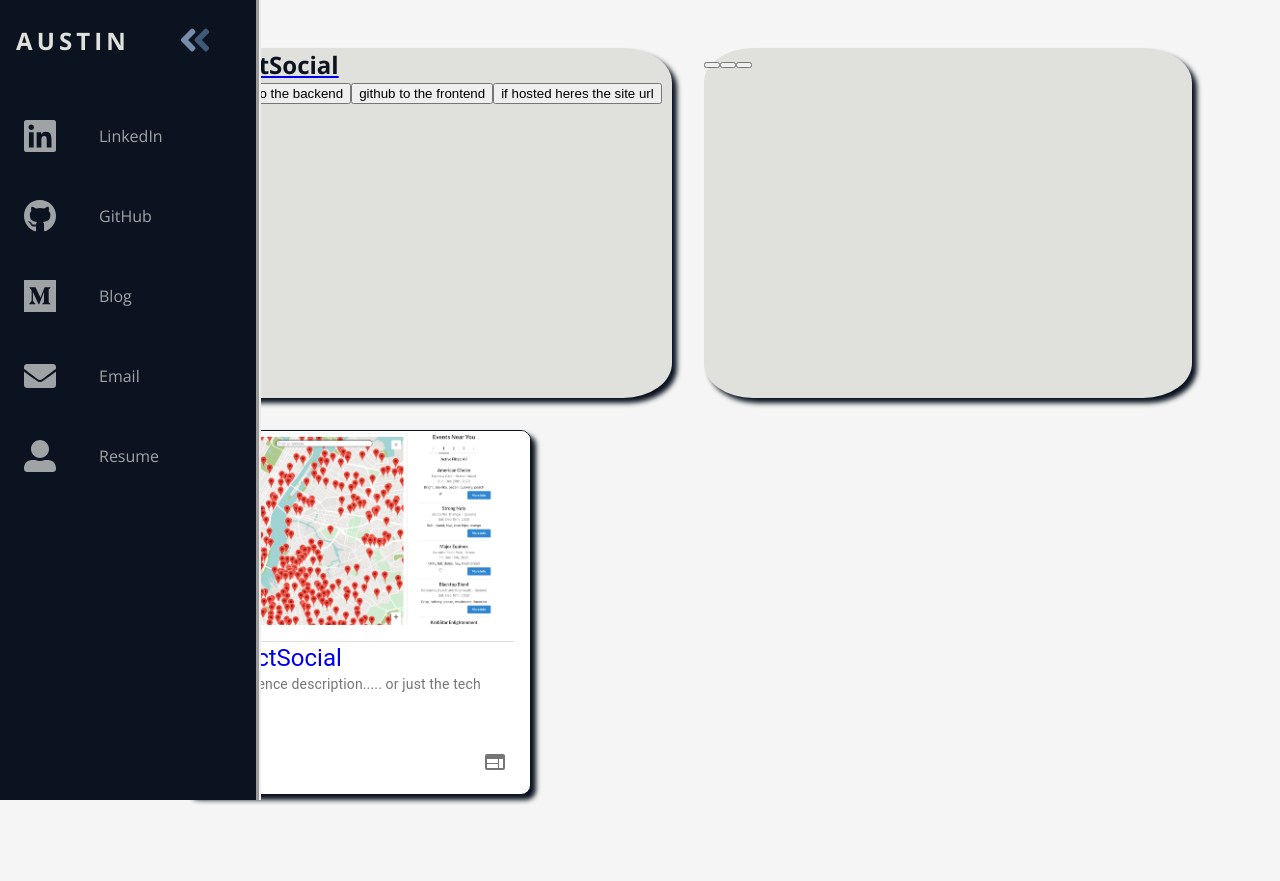
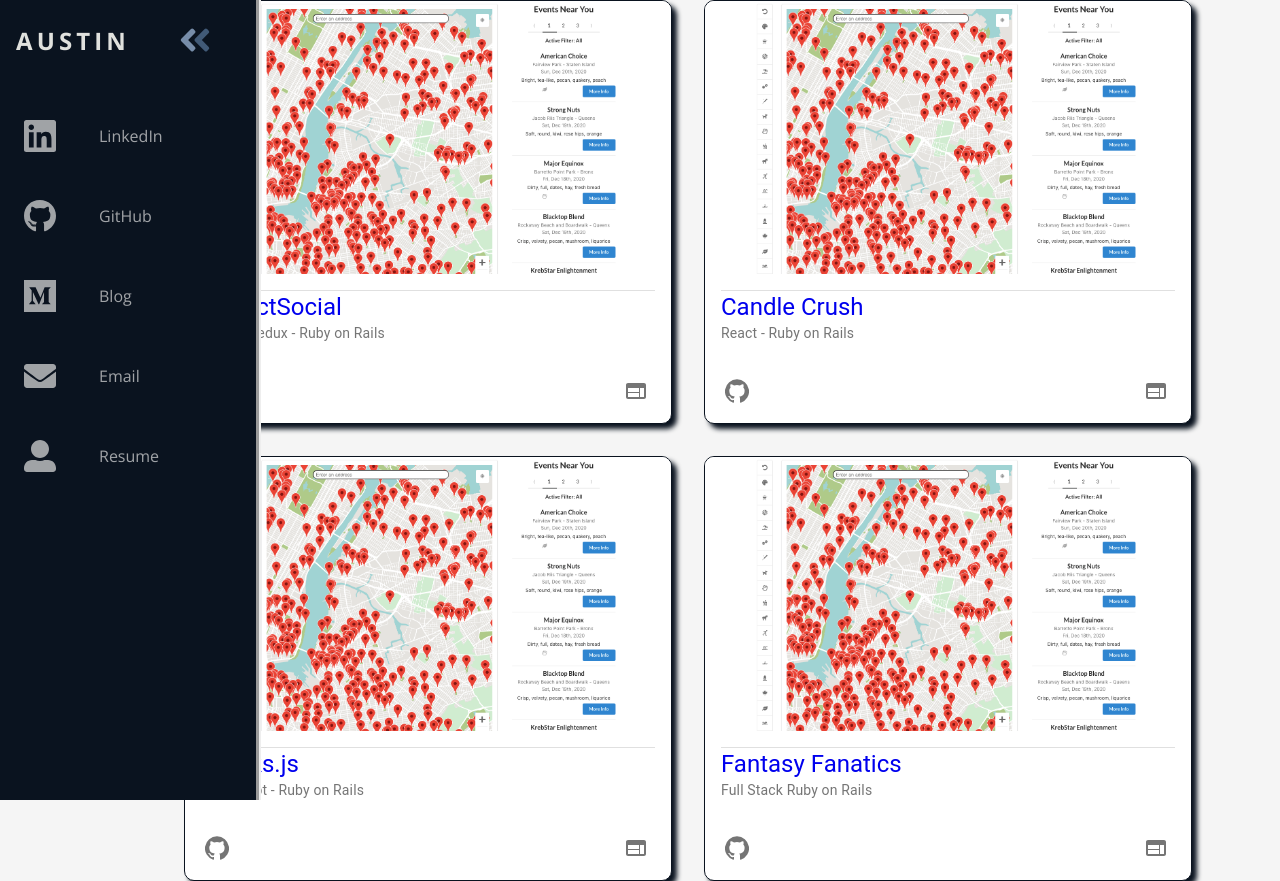
Before and after one commit to austbuhl/portfolio, a React (Create React App) app: page /projects in a window 1280 px wide. Before the commit the page ends 800 px from the top, so only its background shows below. Built offline with nearby package versions, Linux system fonts and the light colour scheme.

Commit message:
Added other projects

```diff
--- a/src/components/NavBar.css
+++ b/src/components/NavBar.css
@@ -102,6 +102,7 @@
     width: 100vw;
     height: 5rem;
     border-top: 5px groove;
+    z-index: 2;
   }
 
   .logo {
--- a/src/components/ProjectCards.css
+++ b/src/components/ProjectCards.css
@@ -8,12 +8,10 @@
   grid-template-columns: repeat(auto-fill, minmax(350px, 1fr));
 }
 
-.card {
-  box-shadow: 5px 5px 5px #0a131f;
-  margin-top: 3rem;
-  max-width: 500px;
-  height: 350px;
-  border-radius: 10%;
-  background-color: #e0e1dd;
-  color: #0a131f;
+a {
+  text-decoration: none;
 }
+
+a:visited {
+  color: inherit;
+}
--- a/src/components/ProjectCards.jsx
+++ b/src/components/ProjectCards.jsx
@@ -24,11 +24,11 @@ const useStyles = makeStyles((theme) => ({
     height: 0,
     paddingTop: '56.25%' // 16:9
   },
-  newCard: {
+  card: {
     boxShadow: '5px 5px 5px #0a131f',
     border: '0.5px solid #0a131f',
     borderRadius: 10,
-    maxWidth: 345
+    maxWidth: 550
   },
   title: {
     fontSize: '5rem',
@@ -38,17 +38,51 @@ const useStyles = makeStyles((theme) => ({
 
 export const ProjectCards = ({ projects }) => {
   const classes = useStyles()
-
   const renderCards = () => {
     return projects.map((project) => (
-      <NavLink key={project.id} to={`/projects/${project.id}`}>
-        <div className='card'>
-          <h1>{project.name}</h1>
-          <button>{project.backend}</button>
-          <button>{project.frontend}</button>
-          <button>{project.url}</button>
-        </div>
-      </NavLink>
+      <Card className={classes.card}>
+        <CardMedia
+          className={classes.media}
+          image='/PS/ProjectSocialHome.png'
+          title={project.name}
+        />
+        <CardContent>
+          <Divider />
+          <NavLink to={`/projects/${project.id}`}>
+            <Tooltip title='View Additional Detail' arrow placement='right'>
+              <Typography variant='h5' component='span'>
+                {project.name}
+              </Typography>
+            </Tooltip>
+          </NavLink>
+          <Typography variant='body2' color='textSecondary' component='p'>
+            {project.tech}
+          </Typography>
+        </CardContent>
+        <CardActions
+          disableSpacing
+          style={{ display: 'flex', justifyContent: 'space-between' }}
+        >
+          <Tooltip title='View Source Code' arrow placement='right'>
+            <IconButton
+              aria-label='view source code'
+              target='_blank'
+              href={project.frontend}
+            >
+              <GitHubIcon />
+            </IconButton>
+          </Tooltip>
+          <Tooltip title='View Site' arrow placement='left'>
+            <IconButton
+              aria-label='view site'
+              target='_blank'
+              href={project.url}
+            >
+              <WebIcon />
+            </IconButton>
+          </Tooltip>
+        </CardActions>
+      </Card>
     ))
   }
 
@@ -62,44 +96,6 @@ export const ProjectCards = ({ projects }) => {
       className='column-center'
     >
       {renderCards()}
-
-      <Card className={classes.newCard}>
-        {/* <CardHeader title='ProjectSocial' className={classes.title} /> */}
-
-        <CardMedia
-          className={classes.media}
-          image='/PS/ProjectSocialHome.png'
-          title='ProjectSocial'
-        />
-        <CardContent>
-          <Divider />
-          <NavLink to='/projects/1' style={{ textDecoration: 'none' }}>
-            <Tooltip title='View Additional Detail' arrow placement='right'>
-              <Typography variant='h5' component='span'>
-                ProjectSocial
-              </Typography>
-            </Tooltip>
-          </NavLink>
-          <Typography variant='body2' color='textSecondary' component='p'>
-            One sentence description..... or just the tech used?
-          </Typography>
-        </CardContent>
-        <CardActions
-          disableSpacing
-          style={{ display: 'flex', justifyContent: 'space-between' }}
-        >
-          <Tooltip title='View Source Code' arrow placement='right'>
-            <IconButton aria-label='view source code'>
-              <GitHubIcon />
-            </IconButton>
-          </Tooltip>
-          <Tooltip title='View Site' arrow placement='left'>
-            <IconButton aria-label='view site'>
-              <WebIcon />
-            </IconButton>
-          </Tooltip>
-        </CardActions>
-      </Card>
     </motion.section>
   )
 }
--- a/src/projects.json
+++ b/src/projects.json
@@ -8,13 +8,44 @@
       { "url": "/PS/ProjectSocialEvent.png", "desc": "Event Detail Page" },
       { "url": "/PS/ProjectSocialProfile.png", "desc": "User Profile Page" }
     ],
-    "backend": "github link to the backend",
+    "backend": "https://github.com/austbuhl/project-social-back-end",
     "description": "<p>ProjectSocial is a social app connecting New Yorkers by enabling them to host and attend events at public parks in their local neighborhood. This is a Single-Page Application built with a React/Redux FrontEnd and a Rails/PostgreSQL BackEnd. I pulled park coordinates and their corresponding activities from NYC's Open Data Portal to seed my database.</p> <br /> <p>On the FrontEnd, all park activities and events are being house in my Redux store - which I chose to 'normalize' to ensure a single-source of truth and increase my application's performance. I am using 100% functional components, making use of React Hooks wherever necessary for local state. I integrated the Google Maps API in order to plot all the park markers on the home page. The search feature leverages the Google Places API to feed up suggestions based on your location and parameters. The compass is using the browser's built-in Geolocation API to pan the map over to your neighborhood.</p> <br /> I am utilizing JSON Web Tokens and localStorage alongside BCrypt for user authentication. Once logged in, a user can choose to attend/create events, comment on an event's message board, and view other user's profile pages. User's can choose to add each other as friends to see some additional information about one another. I am using WebSockets via Rails' ActionCable to ensure that the event's comments are served up real-time for seamless user communication and coordination.</p>",
-    "frontend": "github to the frontend",
-    "url": "if hosted heres the site url",
+    "frontend": "https://github.com/austbuhl/project-social-front-end",
+    "url": "https://projectsocial.netlify.app/",
+    "tech": "React - Redux - Ruby on Rails",
     "stack": "React, Redux, Rails, PostgreSQL, Javascript, Semantic UI, Google Maps API, NYC Open Data, JWT, BCrypt, ActionCable, Redis"
   },
   {
-    "id": 2
+    "id": 2,
+    "name": "Candle Crush",
+    "images": [],
+    "backend": "https://github.com/austbuhl/candle-crush-back-end",
+    "description": "",
+    "frontend": "https://github.com/austbuhl/candle-crush-front-end",
+    "url": "",
+    "tech": "React - Ruby on Rails",
+    "stack": "React, Rails, PostgreSQL, Javascript, Material UI, JWT, BCrypt"
+  },
+  {
+    "id": 3,
+    "name": "Stonks.js",
+    "images": [],
+    "backend": "https://github.com/austbuhl/candle-crush-back-end",
+    "description": "",
+    "frontend": "https://github.com/austbuhl/candle-crush-front-end",
+    "url": "",
+    "tech": "Javascript - Ruby on Rails",
+    "stack": "Javascript, Rails, PostgreSQL, Bootstrap, IEX Cloud API, Chart.js"
+  },
+  {
+    "id": 4,
+    "name": "Fantasy Fanatics",
+    "images": [],
+    "backend": "",
+    "description": "",
+    "frontend": "https://github.com/austbuhl/fantasy-fanatics",
+    "url": "",
+    "tech": "Full Stack Ruby on Rails",
+    "stack": "Ruby on Rails, PostgreSQL, Bootstrap, BCrypt"
   }
 ]
```
Also changed, not shown: 1 other file (tests, documents, lock files or other folders).
